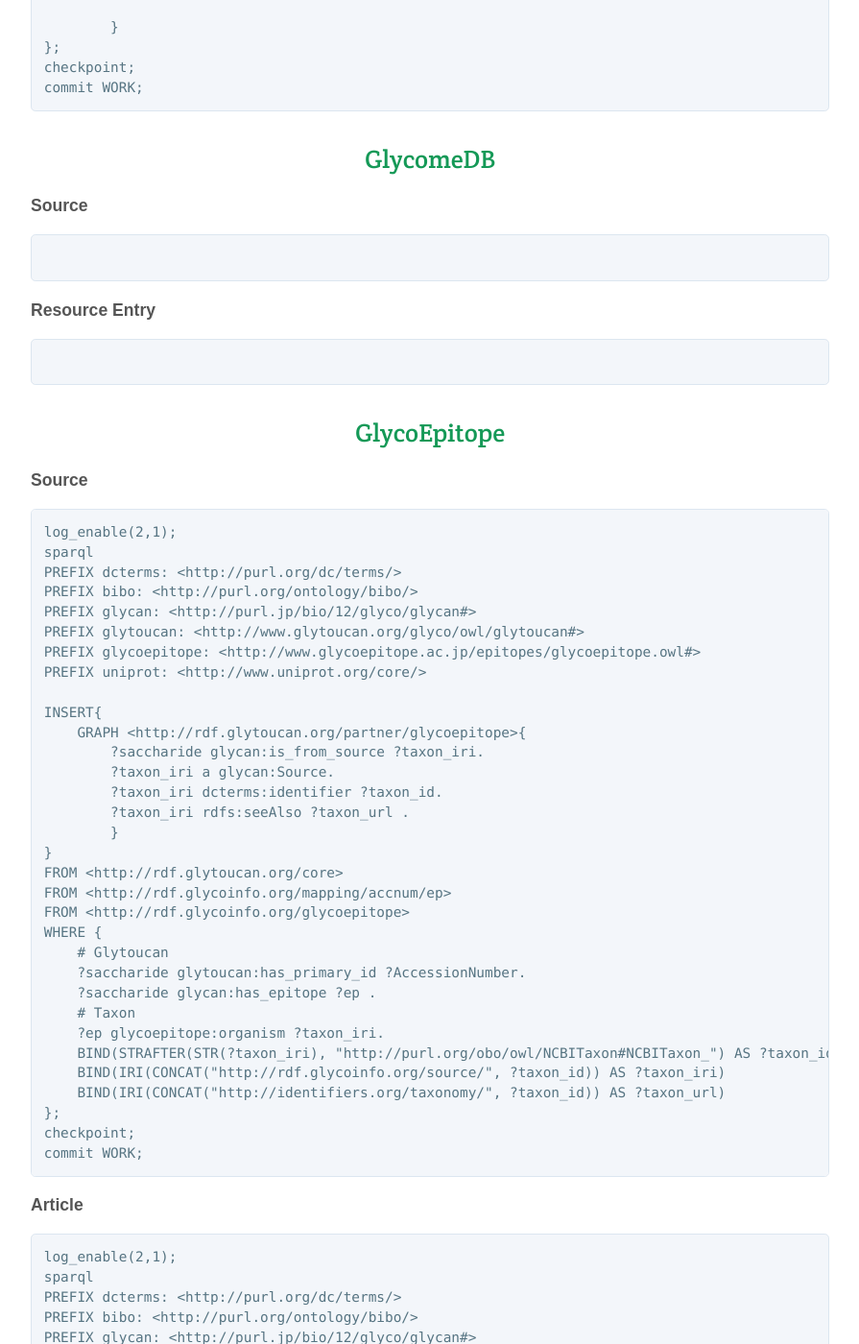
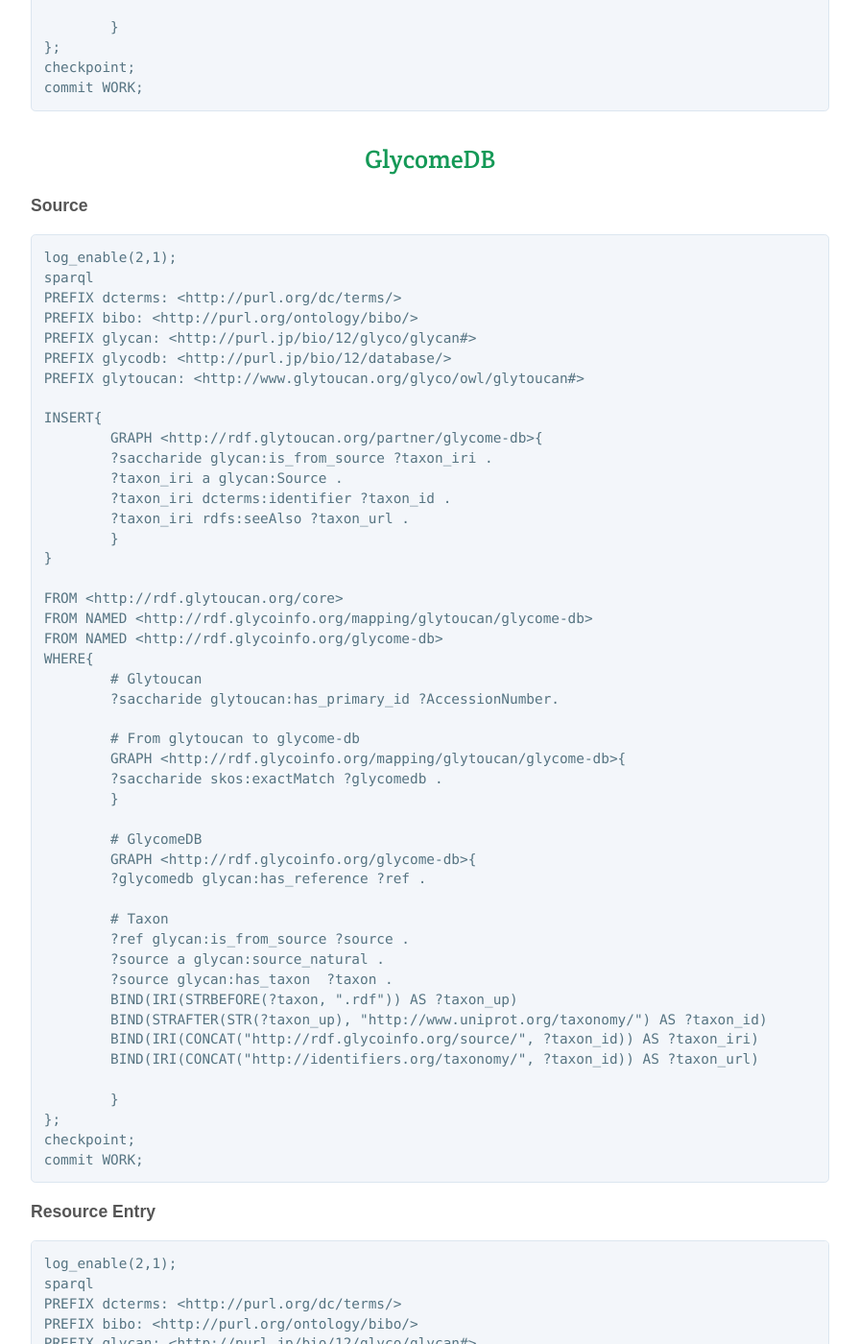
Before and after one commit to glytoucan/glytoucan, a Jekyll site: the page built from system/sparql/partnerRdfInsertQuery.md, in a window 1280 px wide and 1400 px high, scrolled down 6149 px. Shown: the whole window at 96% size, without its empty margins (192-1087 px from the left). Built offline with Jekyll 4.4.1, drawn with Linux system fonts in a browser that asks for light colours; nearby versions of some CDN libraries; some of the changed text lies outside the part shown.

Commit message:
update partner doc

````diff
--- a/system/sparql/partnerRdfInsertQuery.md
+++ b/system/sparql/partnerRdfInsertQuery.md
@@ -302,13 +302,91 @@
 **Source**
 
 ```
+log_enable(2,1);
+sparql
+PREFIX dcterms: <http://purl.org/dc/terms/>
+PREFIX bibo: <http://purl.org/ontology/bibo/>
+PREFIX glycan: <http://purl.jp/bio/12/glyco/glycan#>
+PREFIX glycodb: <http://purl.jp/bio/12/database/>
+PREFIX glytoucan: <http://www.glytoucan.org/glyco/owl/glytoucan#>
 
+INSERT{
+        GRAPH <http://rdf.glytoucan.org/partner/glycome-db>{
+        ?saccharide glycan:is_from_source ?taxon_iri .
+        ?taxon_iri a glycan:Source .
+        ?taxon_iri dcterms:identifier ?taxon_id .
+        ?taxon_iri rdfs:seeAlso ?taxon_url .
+        }
+}
+
+FROM <http://rdf.glytoucan.org/core>
+FROM NAMED <http://rdf.glycoinfo.org/mapping/glytoucan/glycome-db>
+FROM NAMED <http://rdf.glycoinfo.org/glycome-db>
+WHERE{
+        # Glytoucan
+        ?saccharide glytoucan:has_primary_id ?AccessionNumber.
+
+        # From glytoucan to glycome-db
+        GRAPH <http://rdf.glycoinfo.org/mapping/glytoucan/glycome-db>{
+        ?saccharide skos:exactMatch ?glycomedb .
+        }
+
+        # GlycomeDB
+        GRAPH <http://rdf.glycoinfo.org/glycome-db>{
+        ?glycomedb glycan:has_reference ?ref .
+
+        # Taxon
+        ?ref glycan:is_from_source ?source .
+        ?source a glycan:source_natural .
+        ?source glycan:has_taxon  ?taxon .
+        BIND(IRI(STRBEFORE(?taxon, ".rdf")) AS ?taxon_up)
+        BIND(STRAFTER(STR(?taxon_up), "http://www.uniprot.org/taxonomy/") AS ?taxon_id)
+        BIND(IRI(CONCAT("http://rdf.glycoinfo.org/source/", ?taxon_id)) AS ?taxon_iri)
+        BIND(IRI(CONCAT("http://identifiers.org/taxonomy/", ?taxon_id)) AS ?taxon_url)
+
+        }
+};
+checkpoint;
+commit WORK;
 ```
 
 **Resource Entry**
 
 ```
+log_enable(2,1);
+sparql
+PREFIX dcterms: <http://purl.org/dc/terms/>
+PREFIX bibo: <http://purl.org/ontology/bibo/>
+PREFIX glycan: <http://purl.jp/bio/12/glyco/glycan#>
+PREFIX glycodb: <http://purl.jp/bio/12/database/>
+PREFIX glytoucan: <http://www.glytoucan.org/glyco/owl/glytoucan#>
 
+INSERT{
+        GRAPH <http://rdf.glytoucan.org/partner/glycome-db>{
+        ?saccharide glycan:has_resource_entry ?rEntry_iri.
+        ?rEntry_iri a glycan:Resource_entry.
+        ?rEntry_iri glycan:in_glycan_database glycan:Database_glycomedb.
+        ?rEntry_iri dcterms:identifier ?glycomedb_id.
+        ?rEntry_iri rdfs:seeAlso ?glycomedb_url.
+        glycan:Database_glycomedb rdfs:label "GlycomeDB".
+        }
+}
+FROM <http://rdf.glytoucan.org/core>
+FROM NAMED <http://rdf.glycoinfo.org/mapping/glytoucan/glycome-db>
+WHERE{
+        # Glytoucan
+        ?saccharide glytoucan:has_primary_id ?AccessionNumber.
+
+        # From glytoucan to glycome-db
+        GRAPH <http://rdf.glycoinfo.org/mapping/glytoucan/glycome-db>{
+        ?saccharide skos:exactMatch ?glycomedb .
+        ?glycomedb glycan:has_resource_entry ?glycomedb_url .
+        ?glycomedb_url dcterms:identifier ?glycomedb_id .
+        BIND(IRI(CONCAT("http://rdf.glycoinfo.org/glycome-db/", ?glycomedb_id)) AS ?rEntry_iri)
+        }
+};
+checkpoint;
+commit WORK;
 ```
 
 
````
Also changed, not shown: system/rdf/partnerRdf.md (+10 -10 lines).
